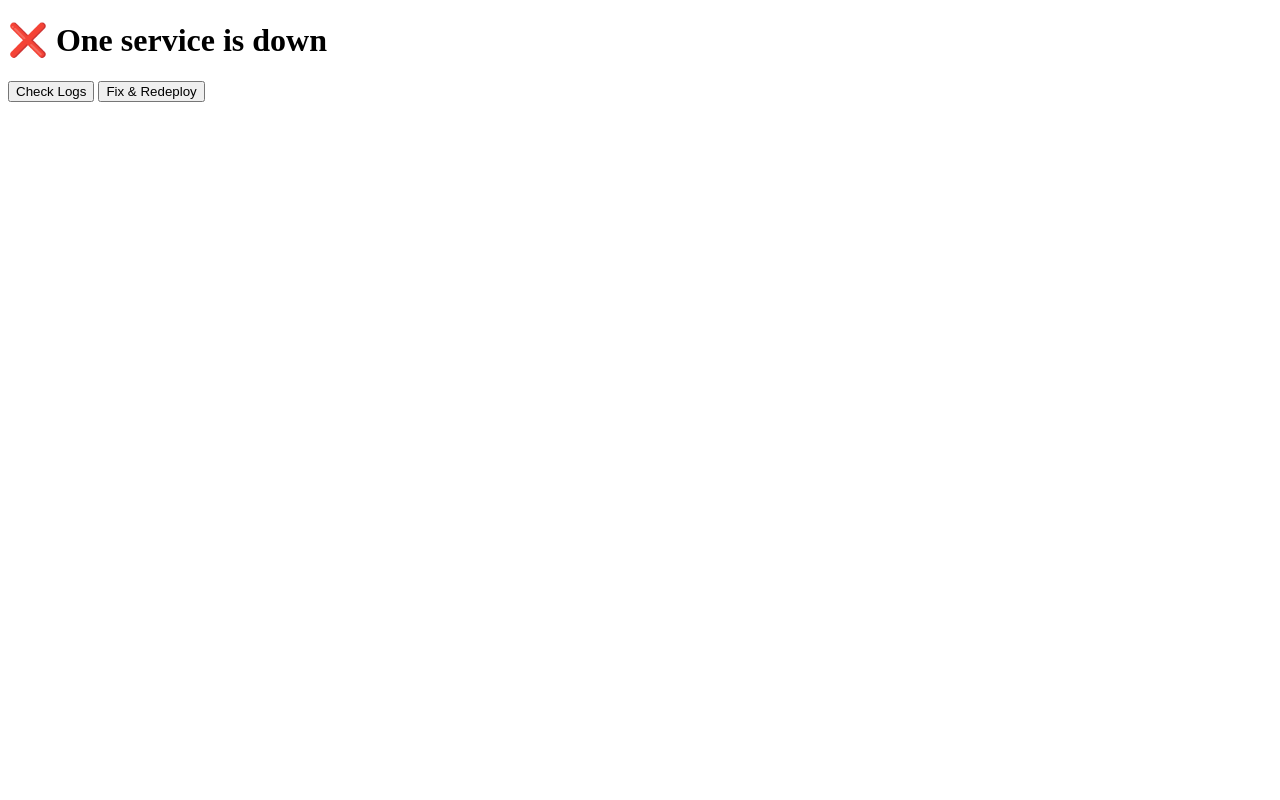
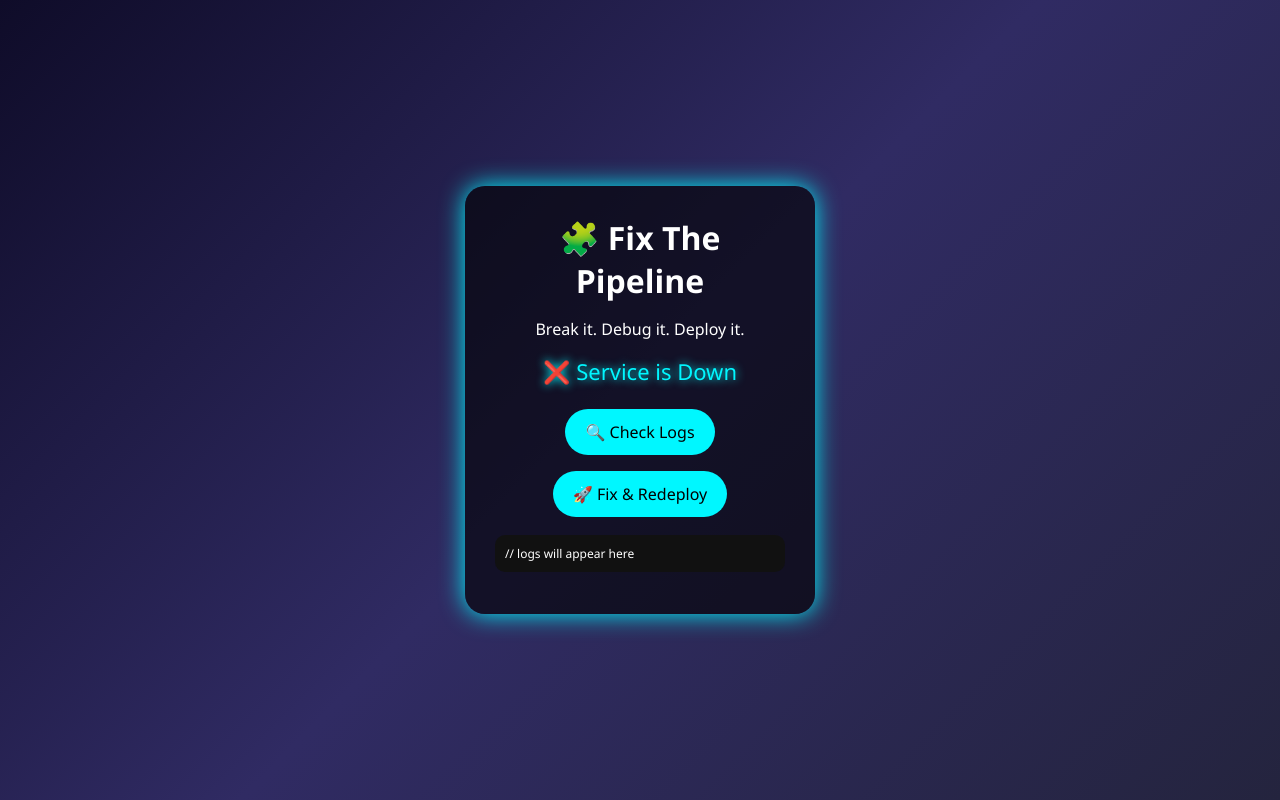
Before and after one commit to tejastundalwar/Devops_Puzzle_BrokenService, a website: page public/index.html in a window 1280 px wide. Drawn offline with Linux system fonts and the light colour scheme.

Commit message:
Up to date

```diff
--- a/public/index.html
+++ b/public/index.html
@@ -1,50 +1,107 @@
 <!DOCTYPE html>
-<html>
+<html lang="en">
 <head>
-  <title>DevOps Puzzle</title>
+  <meta charset="UTF-8" />
+  <title>Fix The Pipeline ⚡</title>
+  <style>
+    * { box-sizing: border-box; font-family: "Segoe UI", sans-serif; }
+    body {
+      margin: 0;
+      min-height: 100vh;
+      background: linear-gradient(135deg,#0f0c29,#302b63,#24243e);
+      color: white;
+      display: flex;
+      align-items: center;
+      justify-content: center;
+    }
+    .card {
+      background: rgba(0,0,0,0.6);
+      padding: 30px;
+      border-radius: 20px;
+      width: 350px;
+      text-align: center;
+      box-shadow: 0 0 25px #00f7ff;
+    }
+    h1 { margin: 0 0 10px; }
+    #status {
+      font-size: 22px;
+      margin: 15px 0;
+    }
+    button {
+      margin: 8px;
+      padding: 12px 20px;
+      border: none;
+      border-radius: 30px;
+      font-size: 16px;
+      cursor: pointer;
+      color: black;
+      background: #00f7ff;
+      transition: 0.2s;
+    }
+    button:hover { transform: scale(1.05); background: #00d1d9; }
+    pre {
+      text-align: left;
+      background: #111;
+      padding: 10px;
+      border-radius: 10px;
+      max-height: 120px;
+      overflow: auto;
+      margin-top: 10px;
+      font-size: 12px;
+    }
+    .glow { color:#00f7ff; text-shadow:0 0 10px #00f7ff; }
+    .loading { animation: blink 1s infinite; }
+    @keyframes blink {
+      0%{opacity:1;}50%{opacity:.3;}100%{opacity:1;}
+    }
+  </style>
 </head>
 <body>
-  <h1 id="status">❌ One service is down</h1>
+  <div class="card">
+    <h1>🧩 Fix The Pipeline</h1>
+    <p>Break it. Debug it. Deploy it.</p>
 
-  <button onclick="checkLogs()">Check Logs</button>
-  <button onclick="fix()">Fix & Redeploy</button>
+    <div id="status" class="glow">❌ Service is Down</div>
 
-  <pre id="output"></pre>
+    <button onclick="checkLogs()">🔍 Check Logs</button>
+    <button onclick="fix()">🚀 Fix & Redeploy</button>
+
+    <pre id="output">// logs will appear here</pre>
+  </div>
 
   <script>
-    let intervalId = null;
+    let timer = null;
 
     async function checkLogs(){
       const r = await fetch("/logs");
       const d = await r.json();
-      output.innerText = JSON.stringify(d, null, 2);
+      output.innerText = JSON.stringify(d,null,2);
     }
 
     async function fix(){
-      const r = await fetch("/fix", { method: "POST" });
+      const r = await fetch("/fix",{method:"POST"});
       const d = await r.json();
-      output.innerText = JSON.stringify(d, null, 2);
-      status.innerText = "⏳ Redeploying...";
-      startChecking();
+      output.innerText = JSON.stringify(d,null,2);
+      status.innerText = "⏳ Deploying to Cloud...";
+      status.classList.add("loading");
+      pollStatus();
     }
 
-    function startChecking(){
-      if(intervalId) clearInterval(intervalId);
-
-      intervalId = setInterval(async ()=>{
+    function pollStatus(){
+      if(timer) clearInterval(timer);
+      timer = setInterval(async ()=>{
         try{
           const r = await fetch("/");
           if(r.ok){
-            const text = await r.text();
-            if(text.includes("Service Running")){
-              status.innerText = "✅ Service is up";
-              clearInterval(intervalId);
+            const t = await r.text();
+            if(t.includes("Service Running")){
+              status.innerText = "✅ Service is LIVE!";
+              status.classList.remove("loading");
+              clearInterval(timer);
             }
           }
-        }catch(e){
-          // still down, ignore
-        }
-      }, 5000); // every 5 seconds
+        }catch(e){}
+      },4000);
     }
   </script>
 </body>
```
Also changed, not shown: 1 other file.
